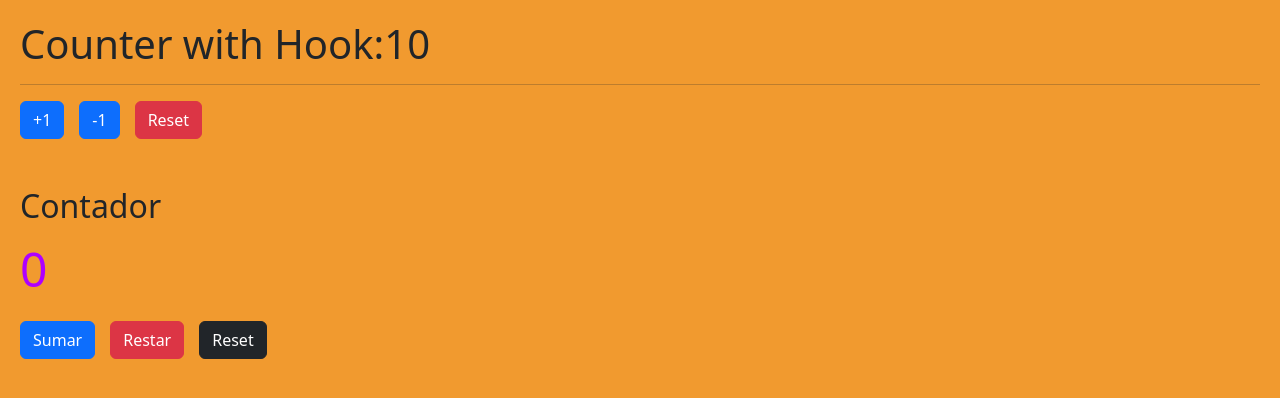
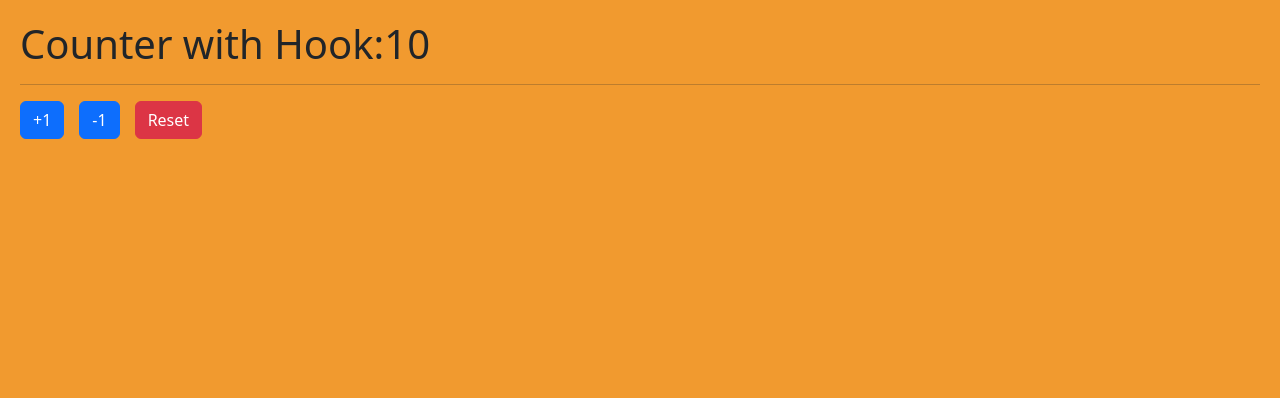
Before and after one commit to gonza87/HooksApp, a React (Vite) app: page / in a window 1280 px wide. Shown: the top 398 px of the page. Built offline with nearby package versions, Linux system fonts and the light colour scheme.

Commit message:
customhook

```diff
--- a/src/main.jsx
+++ b/src/main.jsx
@@ -5,12 +5,12 @@ import HooksApp from "./HooksApp";
 // import CounterApp from "./01-usestate/CounterApp";
 import CounterWithCustomHook from "./01-usestate/CounterWithCustomHook";
 import "./index.css";
-import Contador from "./components/Contador";
+// import Contador from "./components/Contador";
 
 createRoot(document.getElementById("root")).render(
   <StrictMode>
     {/* <CounterApp /> */}
-    <CounterWithCustomHook/>
-    <Contador/>
+    <CounterWithCustomHook />
+    {/* <Contador /> */}
   </StrictMode>
 );
```
